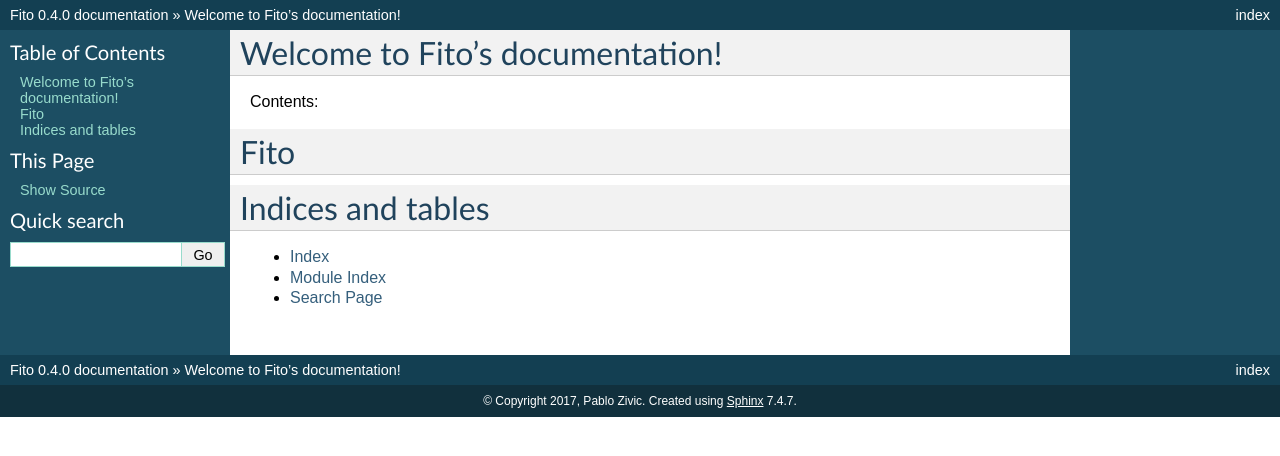
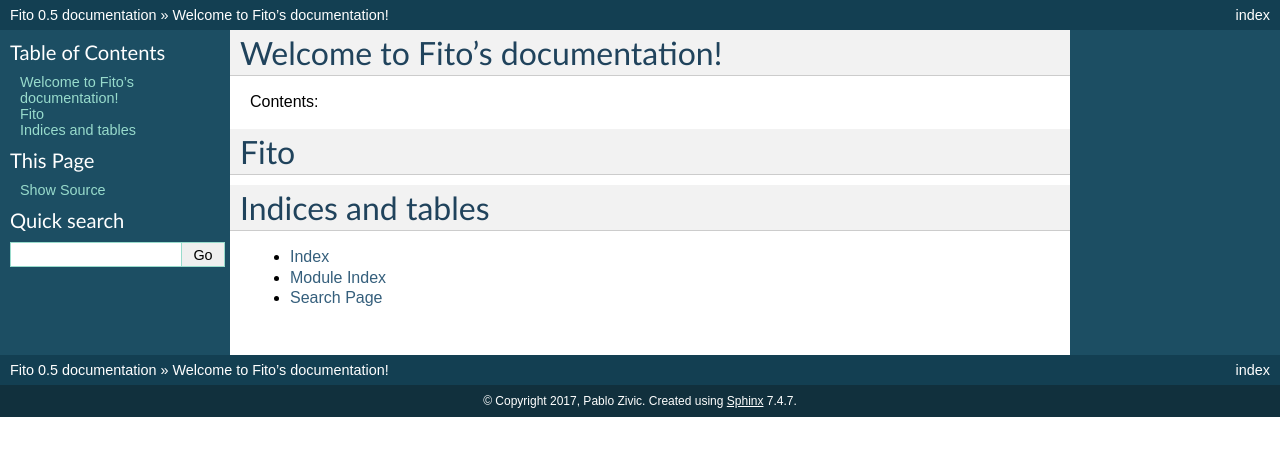
Before and after one commit to elsonidoq/fito, a Sphinx documentation site: the page built from doc/index.rst, in a window 1280 px wide. Shown: the top 456 px of the page. Built offline with Sphinx 7.4.7, drawn with Linux system fonts in a browser that asks for light colours; formulas are drawn with MathJax 3; pages that are not in the unit, such as notebooks, are missing from menus.

Commit message:
Use fito.__version__ for doc conf

```diff
--- a/doc/conf.py
+++ b/doc/conf.py
@@ -64,9 +64,10 @@
 # built documents.
 #
 # The short X.Y version.
-version = '0.4.0'
+import fito
+version = fito.__version__
 # The full version, including alpha/beta/rc tags.
-release = '0.4.0'
+release = fito.__version__
 
 # The language for content autogenerated by Sphinx. Refer to documentation
 # for a list of supported languages.
```
